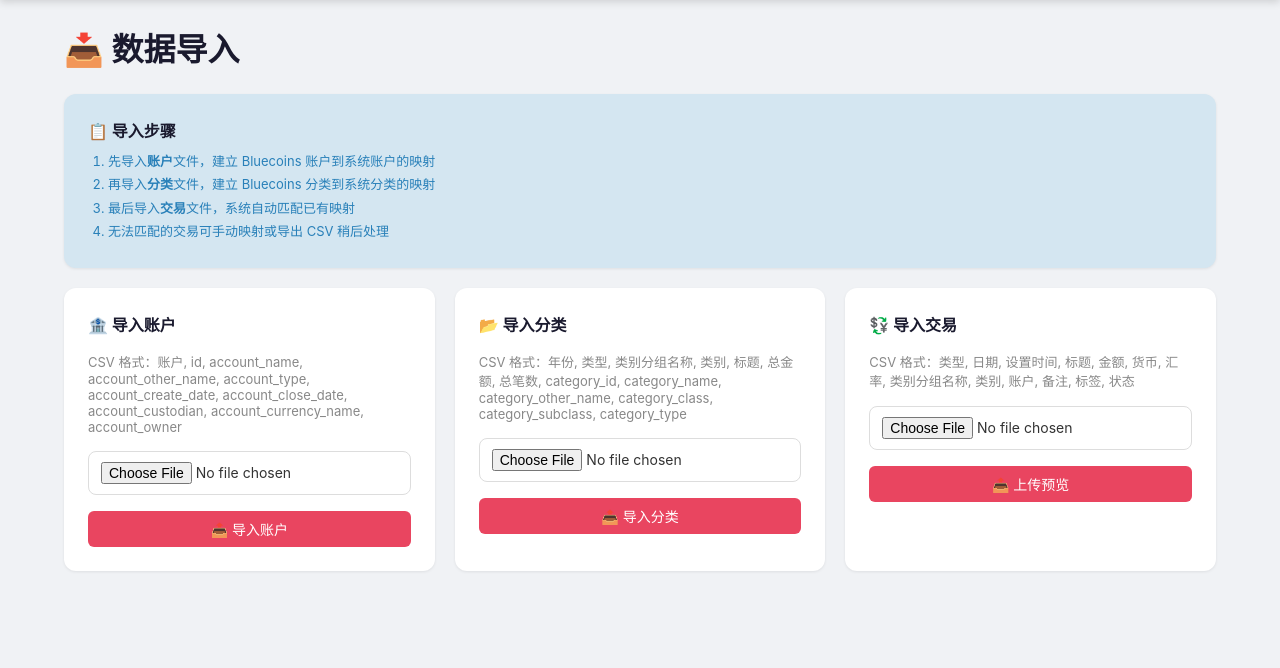
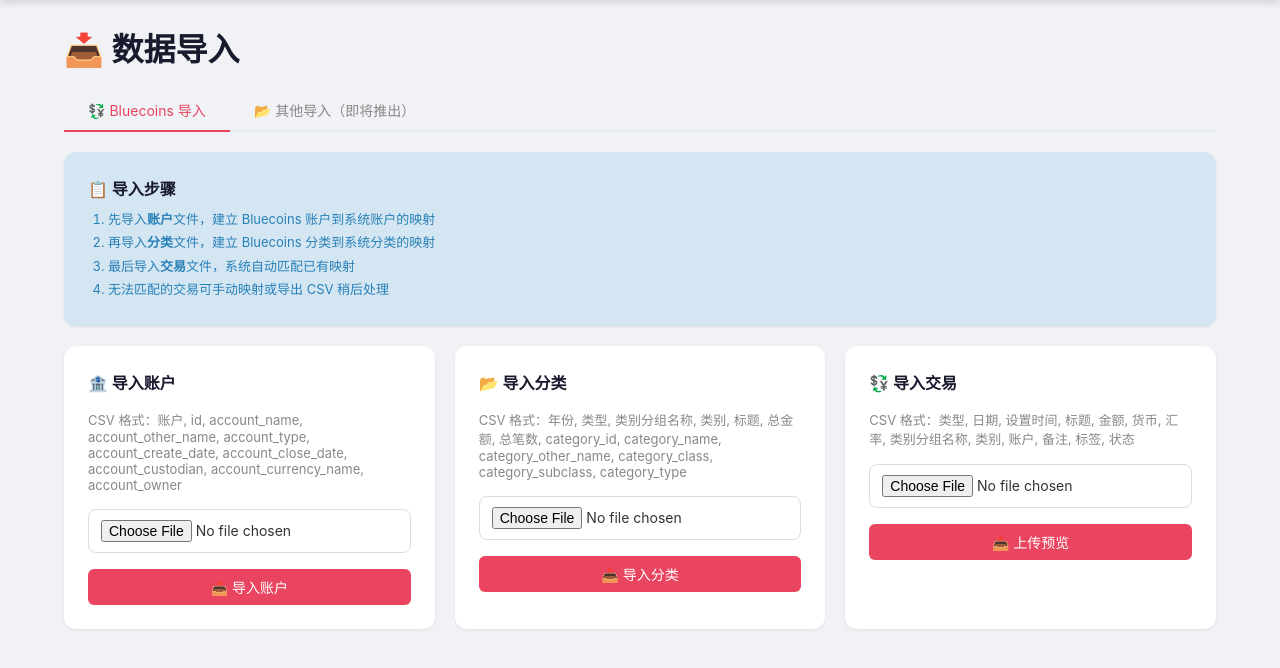
Before and after one commit to DavidAndWisteria/deepseek_ledger, a Flask app: page /import in a window 1280 px wide. Shown: the part 60-728 px from the top of the page. Run offline with Flask 3, Linux system fonts and the light colour scheme; the visitor is signed in with stand-in values (Sample User, id 1); some libraries are stand-ins or nearby versions.

Commit message:
[0.2.4] update import page layout

```diff
--- a/app/templates/import.html
+++ b/app/templates/import.html
@@ -1,7 +1,16 @@
 {% extends "base.html" %}
 
 {% block content %}
-<h1 style="margin-bottom: 24px; color: #1a1a2e;">📥 数据导入</h1>
+<h1 style="margin-bottom: 20px; color: #1a1a2e;">📥 数据导入</h1>
+
+<!-- 导入标签页 -->
+<div class="tabs">
+    <div class="tab active" data-tab="bluecoins" onclick="switchImportTab('bluecoins')">💱 Bluecoins 导入</div>
+    <div class="tab" data-tab="other" onclick="switchImportTab('other')">📂 其他导入（即将推出）</div>
+</div>
+
+<!-- Bluecoins 导入内容 -->
+<div id="bluecoins" class="tab-content active">
 
     <!-- 导入结果弹窗 -->
     {% with messages = get_flashed_messages(with_categories=true) %}
@@ -319,6 +328,17 @@
 
     {% endif %}
 
+</div>
+
+<!-- 其他导入预留 -->
+<div id="other" class="tab-content">
+    <div class="card" style="text-align: center; padding: 60px;">
+        <p style="font-size: 48px; margin-bottom: 16px;">🚧</p>
+        <h3>其他格式导入功能开发中</h3>
+        <p style="color: #888;">敬请期待</p>
+    </div>
+</div>
+
 <script>
     function closeResultModal() {
         const modal = document.getElementById('result-modal');
@@ -347,5 +367,13 @@
             form.style.display = 'none';
         }
     }
+
+    function switchImportTab(tabName) {
+        document.querySelectorAll('.import-tabs .tab').forEach(t => t.classList.remove('active'));
+        document.querySelectorAll('.import-tab-content').forEach(c => c.classList.remove('active'));
+        document.querySelector(`.import-tabs .tab[data-tab="${tabName}"]`).classList.add('active');
+        document.getElementById(tabName).classList.add('active');
+    }
+
 </script>
 {% endblock %}
```
Lines whose indentation alone changed are shown as unchanged.
